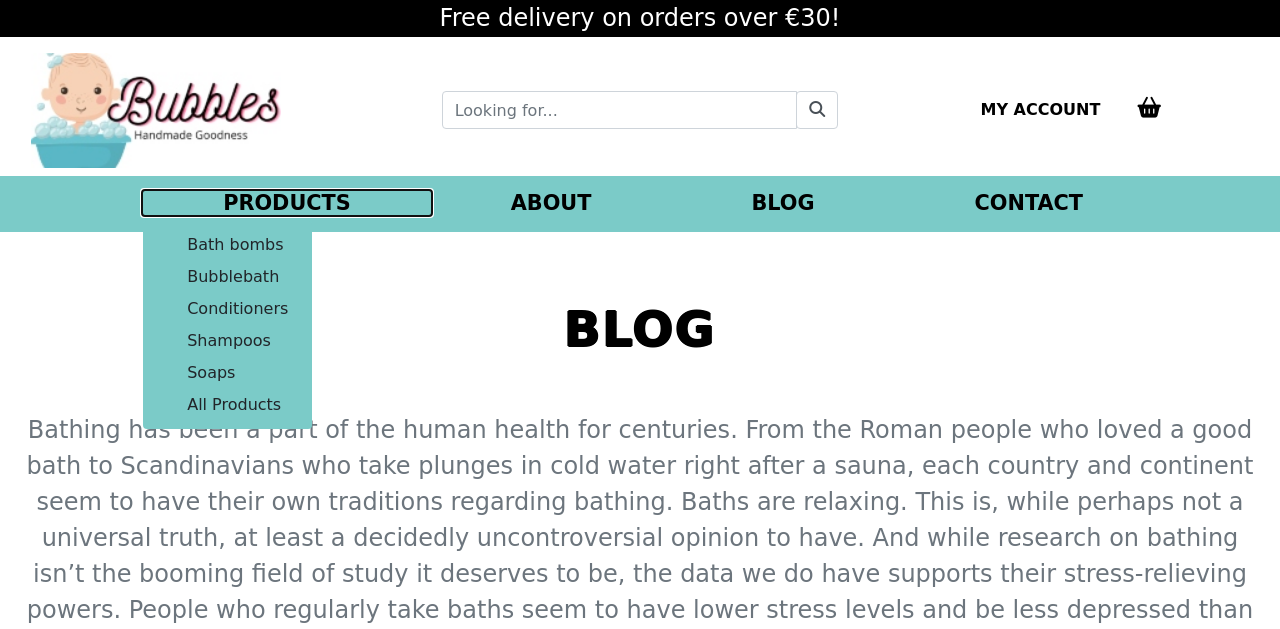
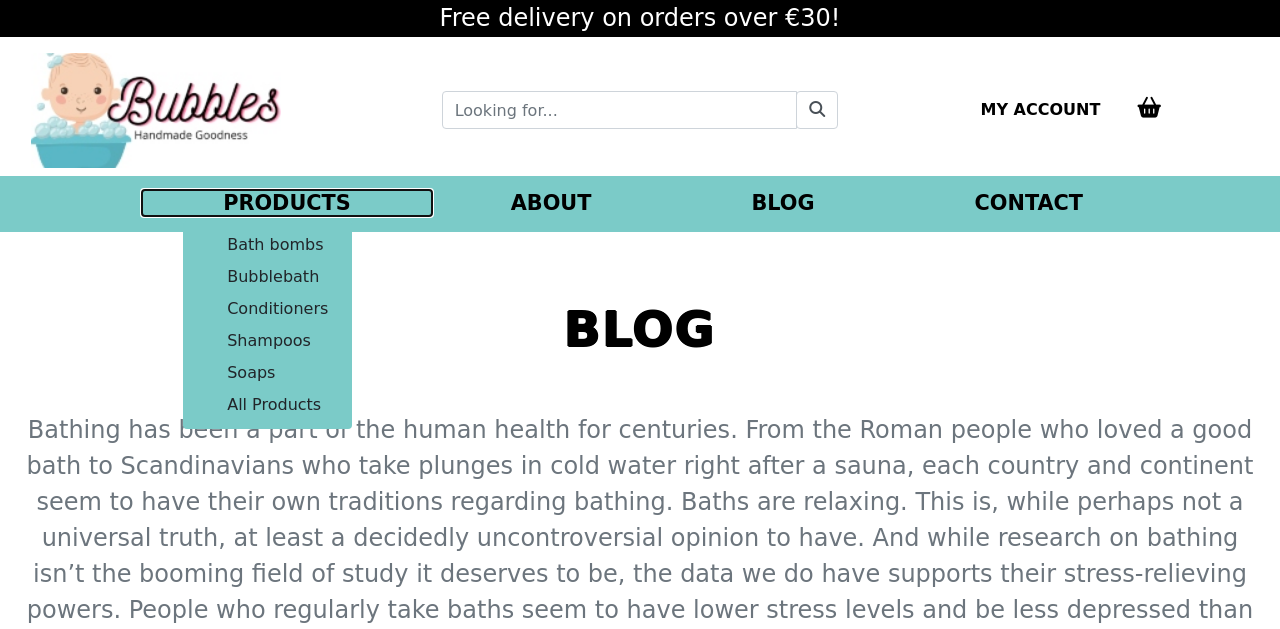
Before and after one commit to gomathishankar28/ms4_bubbles, a Django app: page /blog/ in a window 1280 px wide, after a click that opens the changed part. Shown: the top 629 px of the page. Run offline with Django 3.2, Linux system fonts and the light colour scheme; data that the repository does not hold is empty; some libraries are stand-ins or nearby versions; some web fonts are replaced.

Commit message:
made display changes to product dropdown menu

```diff
--- a/static/css/base.css
+++ b/static/css/base.css
@@ -72,6 +72,9 @@ p {
 }
 .mobile-dd {
     margin-left: -30px!important;
+}
+.products-dd {
+    margin-left: 80px;
 }
 .cta-button {
     background: #f07972 ;
@@ -705,7 +708,7 @@ footer p {
 }
 @media (min-width: 360px) {
     .abt-img {
-        margin-left: -20px;
+        margin-left: -30px;
     }
     .footer-txt {
         font-size: 14px;
@@ -713,7 +716,7 @@ footer p {
 }
 @media (min-width: 375px) {
     .abt-img {
-        margin-left: -10px;
+        margin-left: -15px;
     }
     .blog-img {
         width: 350px;
@@ -728,7 +731,7 @@ footer p {
     .abt-img {
         width: 300px;
         height: 300px;
-        margin-left: -10px;
+        margin-left: -20px;
     }
 }
 @media (min-width: 414px) {
@@ -831,6 +834,9 @@ footer p {
     .mobile-dd {
         margin-left: 20px!important;
     }
+    .products-dd {
+        margin-left: 40px;
+    }
     .abt-row {
         margin-left: 5px;
     }
@@ -858,7 +864,7 @@ footer p {
         margin-left: 130px;
     }
     .abt-img {
-        margin-left: -20px;
+        margin-left: -15px;
     }
     .footer-link {
         padding-left: 50px!important
--- a/templates/includes/main-nav.html
+++ b/templates/includes/main-nav.html
@@ -9,7 +9,7 @@
         <li class="nav-item dropdown">
             <a class="nav-link-main" href="#" id="shop-cta" data-toggle="dropdown" aria-haspopup="true"
                 aria-expanded="false">PRODUCTS<span class="sr-only">(current)</span></a>
-            <div class="dropdown-menu mobile-dh border-0" aria-labelledby="shop-cta">
+            <div class="dropdown-menu products-dd border-0" aria-labelledby="shop-cta">
                 <a href="{% url 'products' %}?category=bathbombs" class="dropdown-item mobile-dd">Bath bombs</a>
                 <a href="{% url 'products' %}?category=bubblebath" class="dropdown-item mobile-dd ">Bubblebath</a>
                 <a href="{% url 'products' %}?category=conditioners" class="dropdown-item mobile-dd">Conditioners</a>
```
Also changed, not shown: TESTING.md (+1 -1 lines).
